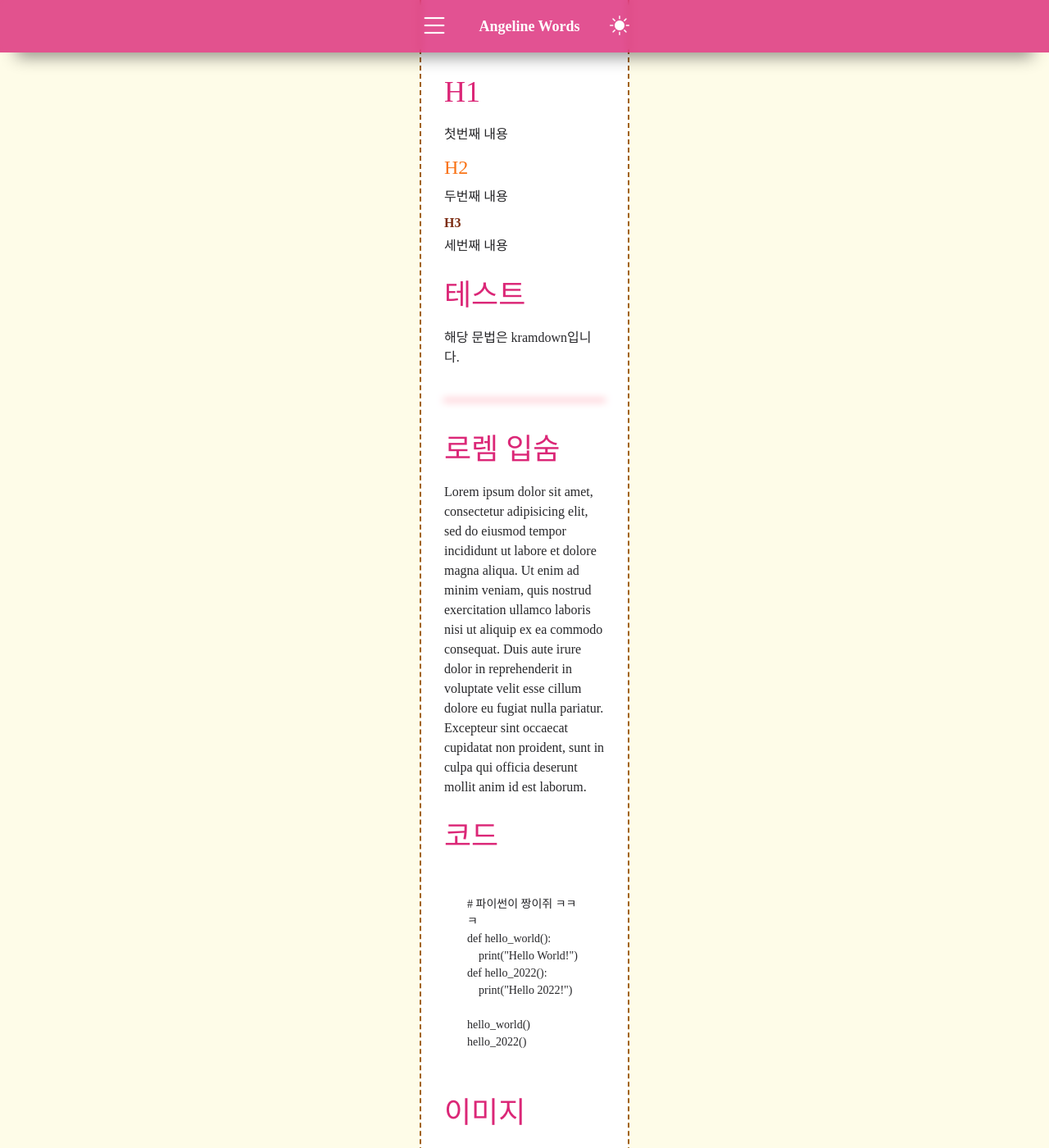
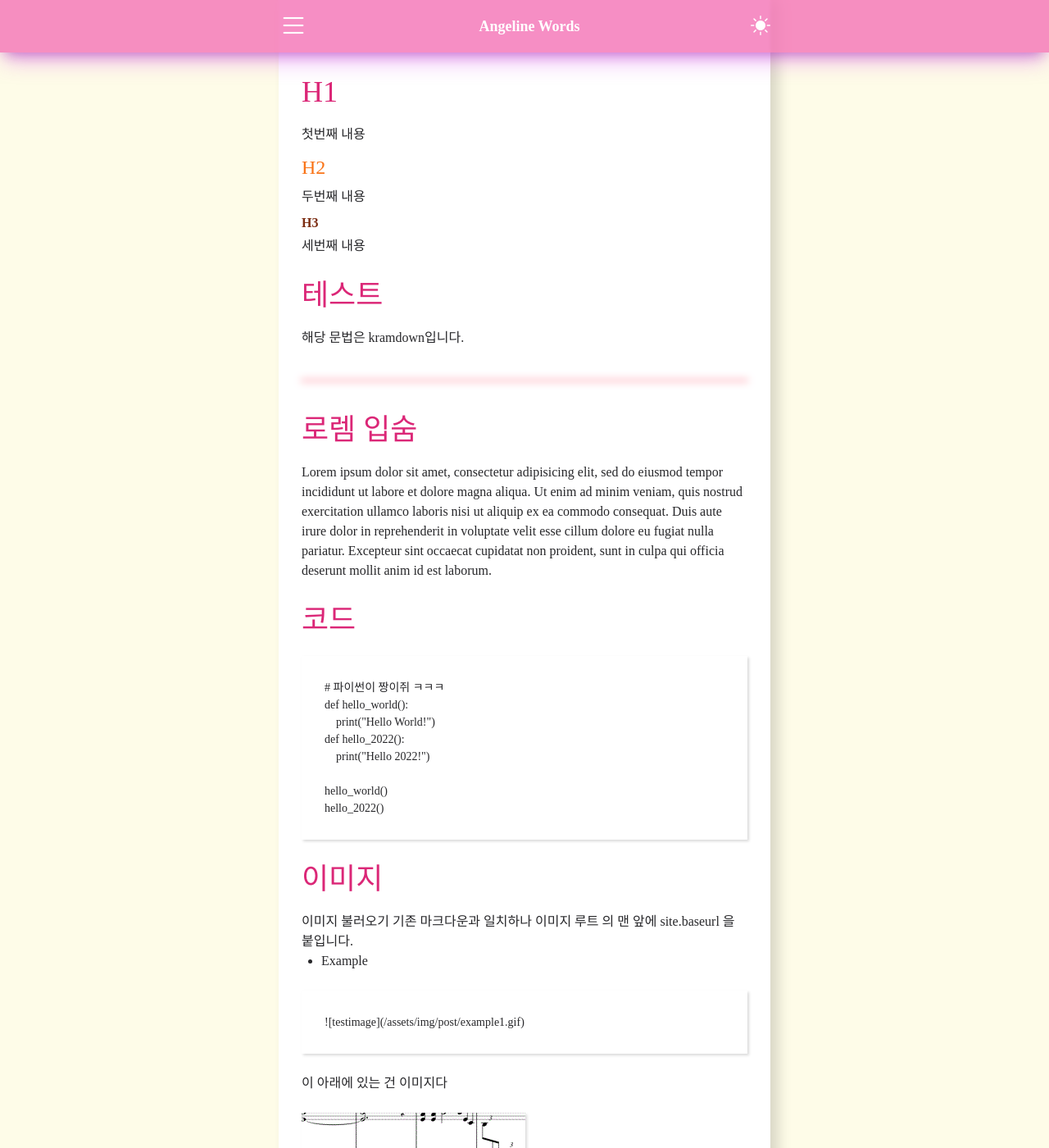
Before and after one commit to recoma96/recoma96.github.io, a Jekyll site: the page built from _posts/2024-09-15-markdown-test.md, in a window 1280 px wide and 1400 px high. Shown: the whole window at 82% size. Built offline with Jekyll 4.4.1, drawn with Linux system fonts in a browser that asks for light colours; nearby versions of some CDN libraries; some web fonts are replaced; a style sheet for code colours, icons or effects is not loaded.

Commit message:
feat: modify some designs
리아트모드 네비바를 좀더 밝게 변경
boxshadow 일부 추가 및 안되는 부분 수정

```diff
--- a/_includes/common/navbar.html
+++ b/_includes/common/navbar.html
@@ -2,9 +2,9 @@
         w-full h-16 z-50
         text-light-primary-default dark:text-dark-primary-default
         px-mobileX xl:px-desktopX
-        bg-light-primary-600 dark:bg-zinc-700 bg-opacity-80 backdrop-blur-sm
+        bg-light-primary-400 dark:bg-zinc-800 bg-opacity-80 backdrop-blur-[2px]
         dark:border-b dark:border-yellow-100
-        shadow-navbar
+        shadow-navbar-light dark:shadow-navbar-dark
         fixed flex justify-center align-center
 ">
     <div class="
--- a/_includes/styles/default.html
+++ b/_includes/styles/default.html
@@ -4,7 +4,7 @@
         mjx-container {mjx-math { @apply whitespace-pre-wrap }}
 
         body        { @apply    m-0 font-default break-words
-                                bg-yellow-50 dark:bg-zinc-900
+                                bg-yellow-50 dark:bg-zinc-800
                                 text-zinc-800 dark:text-zinc-200 }
         h1          { @apply    text-4xl mt-7 mb-5
                                 text-light-primary-default dark:text-dark-primary-200 }
@@ -12,16 +12,16 @@
                                 text-orange-500 dark:text-rose-300 }
         h3          { @apply    font-semibold mt-2 mb-1
                                 text-orange-900 dark:text-zinc-200 }
-        img         { @apply    max-w-full my-6 }
-        pre         { @apply    my-6 p-7 whitespace-pre-wrap leading-tight
+        img         { @apply    max-w-full my-6 shadow-paper-styled }
+        pre         { @apply    my-6 p-7 whitespace-pre-wrap leading-tight shadow-paper-styled
                                 dark:border dark:border-yellow-100 }
         del         { @apply    text-orange-500 dark:text-dark-primary-200 }
         strong      { @apply    text-light-primary-700 dark:text-rose-200 }
         code        { @apply    font-code text-sm whitespace-pre-wrap }
-        table       { @apply    bg-yellow-100 dark:bg-zinc-900 }
-        th          { @apply    p-2 text-white bg-rose-500 dark:bg-zinc-700 }
+        table       { @apply    bg-yellow-50 dark:bg-zinc-900 shadow-paper-styled }
+        th          { @apply    p-2 text-white bg-orange-300 dark:bg-zinc-700 }
         td          { @apply    p-2 border-b border-yellow-500 dark:border-zinc-500 }
-        blockquote  { @apply    my-6 px-6 whitespace-pre-wrap break-words shadow-blockquote
+        blockquote  { @apply    my-6 px-6 whitespace-pre-wrap break-words shadow-paper-styled
                                 bg-yellow-50 dark:bg-zinc-700
                                 border-t-8 border-yellow-200 }
         hr          { @apply    my-10 border-0 shadow-hr-light dark:shadow-hr-dark }
--- a/_layouts/post.html
+++ b/_layouts/post.html
@@ -12,8 +12,9 @@
             <div class="
                 w-full xl:min-w-default xl:max-w-default
                 px-7 py-mobileY xl:py-desktopY
-                xl:border-x-[2px] border-dashed border-yellow-700 dark:border-yellow-100
-                bg-white dark:bg-zinc-800
+                xl:dark:border-x-[2px] dark:border-dashed dark:border-yellow-100
+                shadow-layout dark:shadow-[transparent 0 0 0 0]
+                bg-white dark:bg-zinc-950
             ">
                 {{ content }}
             </div>
--- a/assets/js/tailwind-config.js
+++ b/assets/js/tailwind-config.js
@@ -20,13 +20,15 @@ tailwind.config = {
                 code: ["Nanum Gothic Coding"],
             },
             boxShadow: {
-                'navbar': 'rgba(0, 0, 0, 0.45) 0px 25px 20px -20px;',
-                'blockquote': 'rgba(0, 0, 0, 0.15) 2.4px 2.4px 3.2px;',
+                'layout': 'rgba(0, 0, 0, 0.15) 10px 0 15px 0px;',
+                'navbar-light': '#d946ef80 0px 13px 27px -5px, #701a7590 0px 8px 16px -8px;',
+                'navbar-dark': '#fde04780 0px 13px 27px -5px, #fefce890 0px 8px 16px -8px;',
+                'paper-styled': 'rgba(0, 0, 0, 0.15) 2.4px 2.4px 3.2px;',
                 'hr-light': '0 0 10px 1px #fb7185',
                 'hr-dark': '0 0 10px 1px #fde047'
             },
             minWidth: {
-                deafult: "600px"
+                default: "600px"
             },
             maxWidth: {
                 default: "800px"
```
